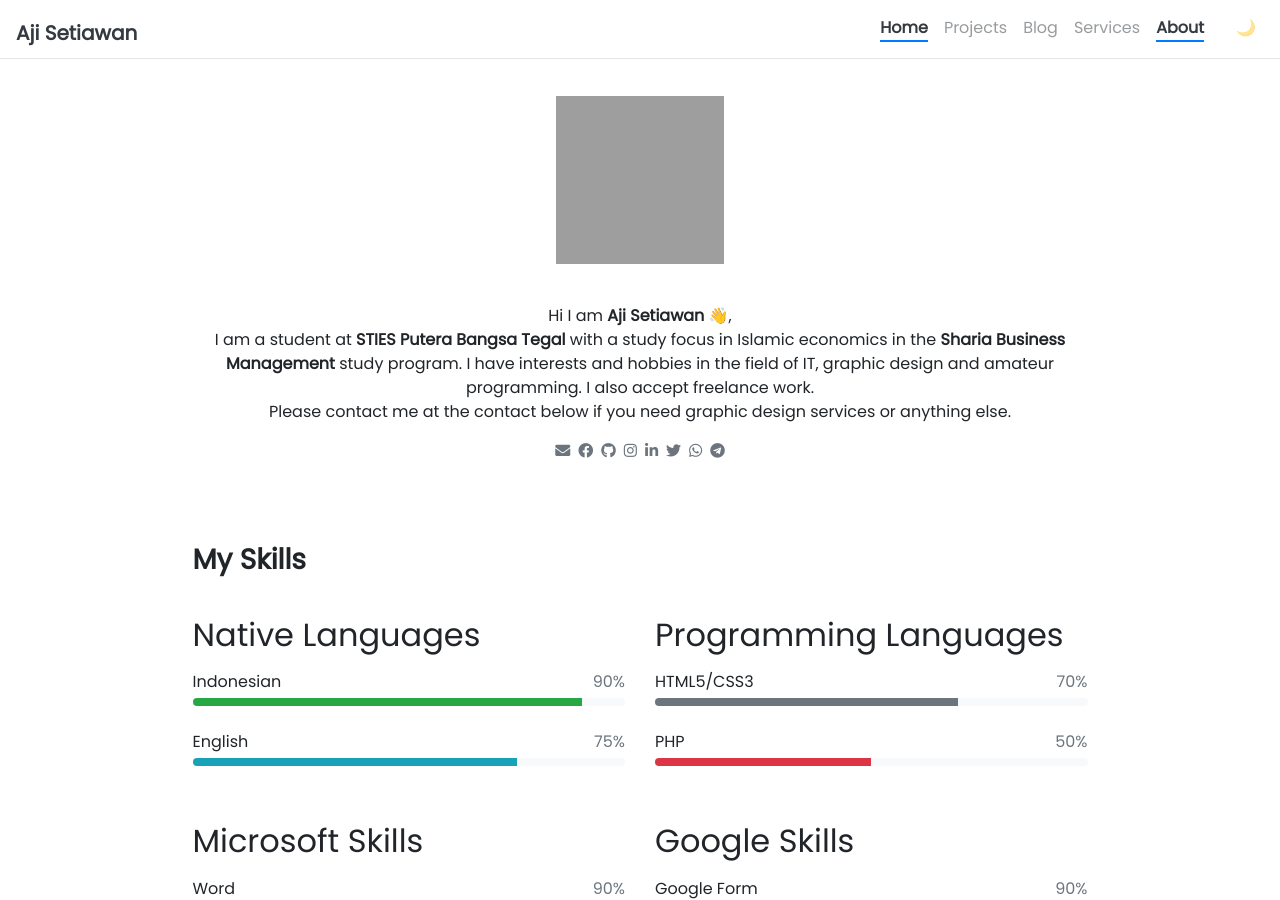
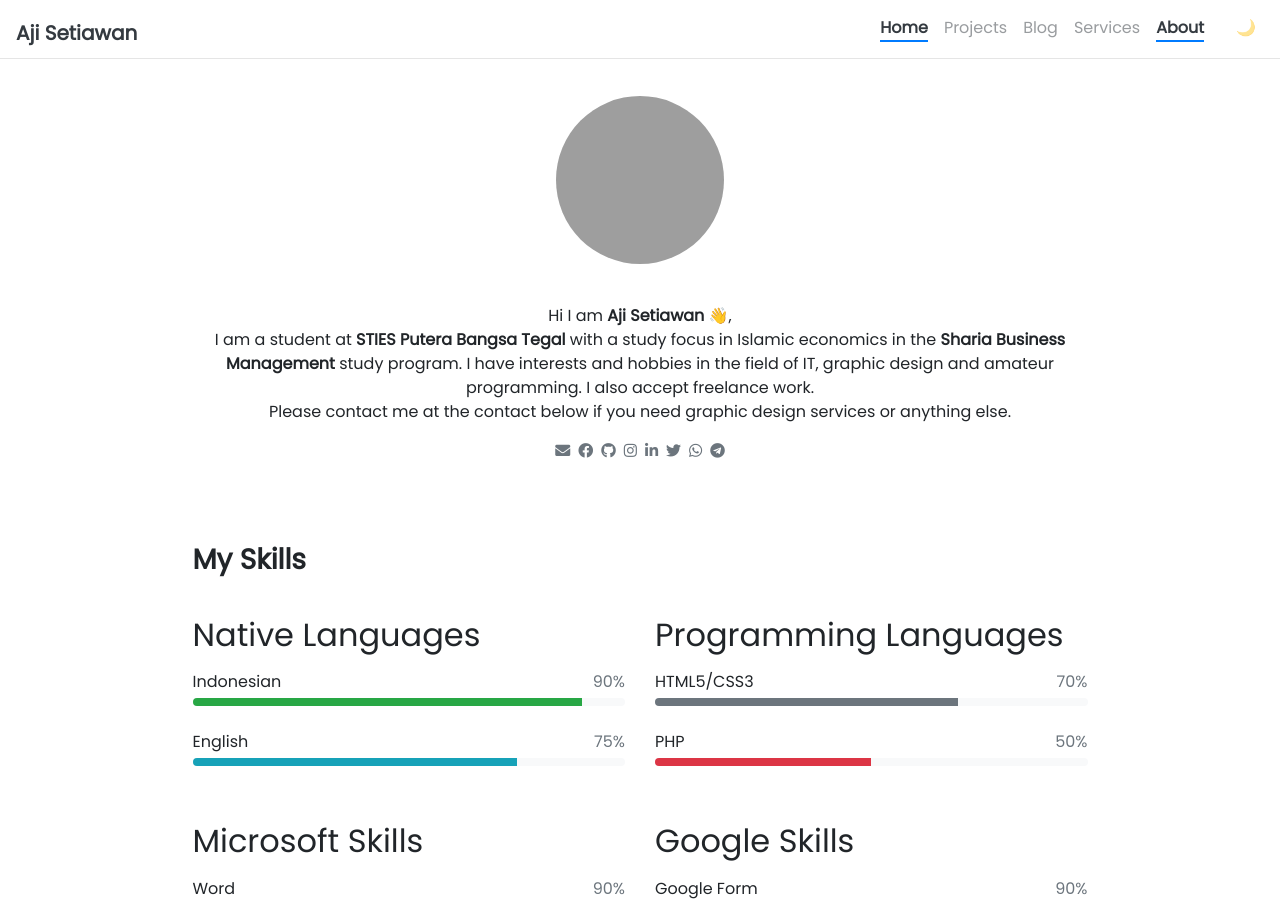
Before and after one commit to ajisetiawan716/ajisetiawan716.github.io, a Jekyll site: the page built from pages/about.md, in a window 1280 px wide and 900 px high. Built offline with Jekyll 4.4.1, drawn with Linux system fonts in a browser that asks for light colours; nearby versions of some CDN libraries; emoji names are drawn with the system emoji font; grey boxes are pictures that could not be loaded.

Commit message:
Update about.md

```diff
--- a/pages/about.md
+++ b/pages/about.md
@@ -6,7 +6,7 @@ weight: 4
 ---
 
 <p align="center">
-    <img src="{{ site.author.image }}" alt="{{ site.title }}" width="168px" height="168px" class="wow animated zoomIn" data-wow-delay=".1s" style="display:flex;">
+    <img src="{{ site.author.image }}" alt="{{ site.title }}" width="168px" height="168px" class="circle-image-profile wow animated zoomIn" data-wow-delay=".1s" style="display:flex;">
 <br>
 
 Hi I am <b>{{ site.author.name }}</b> :wave:,<br>
```
